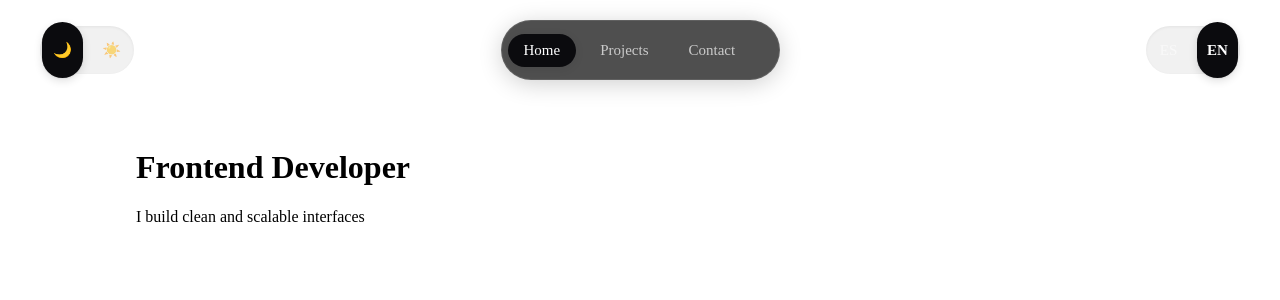
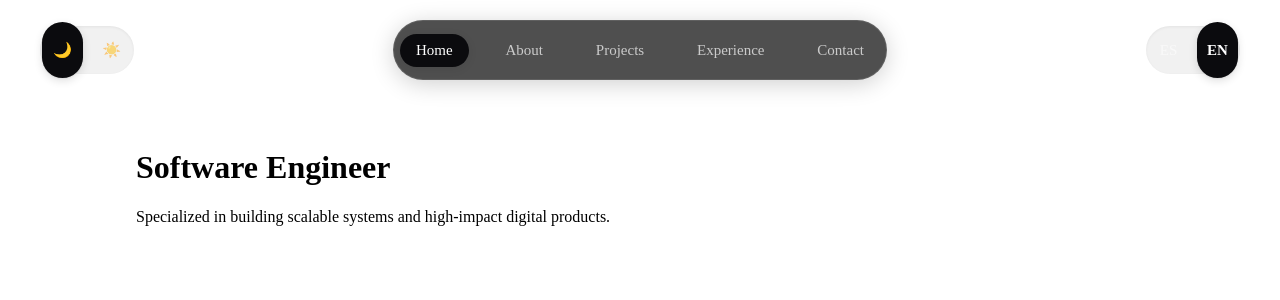
Before and after one commit to tomasitogh/shiny-potato-portfolio, a React (Vite) app: page / in a window 1280 px wide. Shown: the top 300 px of the page. Built offline with nearby package versions, Linux system fonts and the light colour scheme.

Commit message:
Se agregó páginas de Experience y About

```diff
--- a/src/App.jsx
+++ b/src/App.jsx
@@ -2,7 +2,9 @@ import { use, useState } from 'react'
 import NavBar from "./components/Navbar"
 import { Routes, Route, useLocation } from 'react-router-dom'
 import Home from "./pages/Home"
+import About from "./pages/About"
 import Projects from "./pages/Projects"
+import Experience from "./pages/Experience"
 import Contact from "./pages/Contact"
 import './App.css'
 import { AnimatePresence, motion } from 'framer-motion'
@@ -26,7 +28,9 @@ function App() {
         >
           <Routes location={location} key={location.pathname}>
             <Route path="/" element={<Home />} />
+            <Route path="/about" element={<About />} />
             <Route path="/projects" element={<Projects />} />
+            <Route path="/experience" element={<Experience />} />
             <Route path="/contact" element={<Contact />} />
           </Routes>
         </motion.div>
--- a/src/components/NavBar.css
+++ b/src/components/NavBar.css
@@ -42,7 +42,10 @@
 .main-pill {
   padding: 5px 6px;
   height: 48px;
-  width: 265px;
+  width: auto;
+  min-width: 480px;
+  display: flex;
+  justify-content: space-between;
 }
 
 .nav-link {
--- a/src/components/NavPill.jsx
+++ b/src/components/NavPill.jsx
@@ -24,6 +24,25 @@ export default function NavPill() {
         )}
       </NavLink>
 
+
+
+      <NavLink
+        to="/about"
+        className={({ isActive }) => isActive ? "nav-link active" : "nav-link"}>
+        {({ isActive }) => (
+          <>
+            {isActive && (
+              <motion.div
+                layoutId="active-pill"
+                className="active-pill-bg"
+                transition={{ type: "spring", bounce: 0.2, duration: 0.6 }}
+              />
+            )}
+            <span style={{ position: "relative", zIndex: 1 }}>{t("nav.about")}</span>
+          </>
+        )}
+      </NavLink>
+
       <NavLink
         to="/projects"
         className={({ isActive }) => isActive ? "nav-link active" : "nav-link"}>
@@ -37,6 +56,23 @@ export default function NavPill() {
               />
             )}
             <span style={{ position: "relative", zIndex: 1 }}>{t("nav.projects")}</span>
+          </>
+        )}
+      </NavLink>
+
+      <NavLink
+        to="/experience"
+        className={({ isActive }) => isActive ? "nav-link active" : "nav-link"}>
+        {({ isActive }) => (
+          <>
+            {isActive && (
+              <motion.div
+                layoutId="active-pill"
+                className="active-pill-bg"
+                transition={{ type: "spring", bounce: 0.2, duration: 0.6 }}
+              />
+            )}
+            <span style={{ position: "relative", zIndex: 1 }}>{t("nav.experience")}</span>
           </>
         )}
       </NavLink>
@@ -57,6 +93,6 @@ export default function NavPill() {
           </>
         )}
       </NavLink>
-    </div>
+    </div >
   )
 }
--- /dev/null
+++ b/src/pages/About.jsx
@@ -0,0 +1,14 @@
+import { useGlobal } from "../context/GlobalContext"
+
+export default function About() {
+    const { t } = useGlobal()
+
+    return (
+        <main className="page">
+            <h1>{t("about.title")}</h1>
+            <p>
+                {t("about.description")}
+            </p>
+        </main>
+    )
+}
--- a/src/pages/Contact.jsx
+++ b/src/pages/Contact.jsx
@@ -9,6 +9,11 @@ export default function Contact() {
       <p>
         {t("contact.description")}
       </p>
+      <div className="contact-links">
+        <a href={`mailto:${t("contact.email")}`}>Email</a>
+        <a href={t("contact.github")} target="_blank" rel="noopener noreferrer">GitHub</a>
+        <a href={t("contact.linkedin")} target="_blank" rel="noopener noreferrer">LinkedIn</a>
+      </div>
     </main>
   )
 }
--- /dev/null
+++ b/src/pages/Experience.jsx
@@ -0,0 +1,22 @@
+import { useGlobal } from "../context/GlobalContext"
+
+export default function Experience() {
+    const { t } = useGlobal()
+
+    return (
+        <main className="page">
+            <h1>{t("experience.title")}</h1>
+            <div className="experience-list">
+                {t("experience.items").map((job, index) => (
+                    <div key={index} className="experience-item" style={{ marginBottom: "2rem" }}>
+                        <h2 style={{ fontSize: "1.2rem", marginBottom: "0.5rem" }}>{job.role} @ {job.company}</h2>
+                        <span style={{ fontSize: "0.9rem", color: "var(--subtext)", display: "block", marginBottom: "0.5rem" }}>
+                            {job.period}
+                        </span>
+                        <p>{job.description}</p>
+                    </div>
+                ))}
+            </div>
+        </main>
+    )
+}
--- a/src/pages/Home.jsx
+++ b/src/pages/Home.jsx
@@ -5,9 +5,9 @@ export default function Home() {
 
   return (
     <main className="page">
-      <h1>{t("hero.title")}</h1>
+      <h1>{t("homePage.title")}</h1>
       <p>
-        {t("hero.subtitle")}
+        {t("homePage.description")}
       </p>
     </main>
   )
--- a/src/pages/Projects.jsx
+++ b/src/pages/Projects.jsx
@@ -6,10 +6,19 @@ export default function Projects() {
   return (
     <main className="page">
       <h1>{t("projects.title")}</h1>
-      <p>
-        Here you will find a selection of real products, experiments and MVPs I
-        have built.
-      </p>
+      <div className="projects-grid">
+        {t("projects.items").map((project, index) => (
+          <div key={index} className="project-card">
+            <h2>{project.title}</h2>
+            <p>{project.description}</p>
+            <div className="tech-stack">
+              {project.technologies.map(tech => (
+                <span key={tech} className="tech-tag">{tech}</span>
+              ))}
+            </div>
+          </div>
+        ))}
+      </div>
     </main>
   )
 }
--- a/src/translations/en.json
+++ b/src/translations/en.json
@@ -1,32 +1,66 @@
 {
-    "hero": {
-        "title": "Frontend Developer",
-        "subtitle": "I build clean and scalable interfaces",
-        "cvButton": "Download CV"
+    "homePage": {
+        "title": "Software Engineer",
+        "description": "Specialized in building scalable systems and high-impact digital products."
+    },
+    "about": {
+        "title": "About Me",
+        "description": "Backend-oriented Software Engineer with experience building data-intensive and full-stack systems. I currently work at Deloitte developing internal tools that process millions of financial records using Python, SQL, and DuckDB."
     },
     "nav": {
         "home": "Home",
+        "about": "About",
         "projects": "Projects",
-        "about": "About Me",
+        "experience": "Experience",
         "contact": "Contact"
     },
     "projects": {
         "title": "Projects",
         "items": [
             {
-                "id": "roadplan",
-                "name": "RoadPlan",
-                "description": "Range-based trip planner",
-                "tech": [
+                "title": "Deloitte – Financial Data Processing Platform",
+                "technologies": [
+                    "Python",
+                    "Pandas",
+                    "DuckDB",
+                    "SQL Server"
+                ],
+                "description": "Internal application used to process and validate millions of financial records."
+            },
+            {
+                "title": "Puros Mates – Full-Stack E-commerce",
+                "technologies": [
+                    "Java",
+                    "Spring Boot",
                     "React",
-                    "Google Maps",
-                    "Node"
-                ]
+                    "MySQL"
+                ],
+                "description": "Full-stack e-commerce system with REST API backend and admin panel."
+            }
+        ]
+    },
+    "experience": {
+        "title": "Experience",
+        "items": [
+            {
+                "role": "Senior Software Engineer",
+                "company": "Tech Corp",
+                "period": "2023 - Present",
+                "description": "Leading microservices development and database optimization."
+            },
+            {
+                "role": "Full Stack Developer",
+                "company": "StartUp Inc",
+                "period": "2021 - 2023",
+                "description": "End-to-end feature development using React and Node.js."
             }
         ]
     },
     "contact": {
         "title": "Contact",
-        "description": "If you want to work together..."
+        "description": "If you’re building a product-driven team and need an engineer who can work across backend, data, and frontend, feel free to reach out.",
+        "email": "gonzaleztomas.contacto@gmail.com",
+        "github": "https://github.com/tomasitogh",
+        "linkedin": "https://www.linkedin.com/in/tomas-gonzalez-humphreys"
     }
 }
--- a/src/translations/es.json
+++ b/src/translations/es.json
@@ -1,32 +1,66 @@
 {
-    "hero": {
-        "title": "Desarrollador Frontend",
-        "subtitle": "Construyo interfaces limpias y escalables",
-        "cvButton": "Descargar CV"
+    "homePage": {
+        "title": "Ingeniero de Software",
+        "description": "Especializado en construir sistemas escalables y productos digitales de alto impacto."
+    },
+    "about": {
+        "title": "Sobre mí",
+        "description": "Ingeniero de software orientado a backend, con experiencia en sistemas full-stack y procesamiento de datos. Actualmente trabajo en Deloitte desarrollando herramientas internas que procesan millones de registros financieros usando Python, SQL y DuckDB."
     },
     "nav": {
         "home": "Inicio",
+        "about": "Sobre mí",
         "projects": "Proyectos",
-        "about": "Sobre mí",
+        "experience": "Experiencia",
         "contact": "Contacto"
     },
     "projects": {
         "title": "Proyectos",
         "items": [
             {
-                "id": "roadplan",
-                "name": "RoadPlan",
-                "description": "Planificador de viajes por autonomía",
-                "tech": [
+                "title": "Deloitte – Plataforma de procesamiento de datos",
+                "technologies": [
+                    "Python",
+                    "Pandas",
+                    "DuckDB",
+                    "SQL Server"
+                ],
+                "description": "Aplicación interna para procesar y validar millones de registros financieros."
+            },
+            {
+                "title": "Puros Mates – E-commerce Full-Stack",
+                "technologies": [
+                    "Java",
+                    "Spring Boot",
                     "React",
-                    "Google Maps",
-                    "Node"
-                ]
+                    "MySQL"
+                ],
+                "description": "Sistema de e-commerce completo con panel de administración y API REST."
+            }
+        ]
+    },
+    "experience": {
+        "title": "Experiencia",
+        "items": [
+            {
+                "role": "Senior Software Engineer",
+                "company": "Tech Corp",
+                "period": "2023 - Presente",
+                "description": "Liderando el desarrollo de microservicios y optimización de bases de datos."
+            },
+            {
+                "role": "Full Stack Developer",
+                "company": "StartUp Inc",
+                "period": "2021 - 2023",
+                "description": "Desarrollo de features end-to-end usando React y Node.js."
             }
         ]
     },
     "contact": {
         "title": "Contacto",
-        "description": "Si quieres trabajar juntos..."
+        "description": "Si estás construyendo un producto y buscás a alguien que pueda trabajar en backend, data y frontend, escribime.",
+        "email": "gonzaleztomas.contacto@gmail.com",
+        "github": "https://github.com/tomasitogh",
+        "linkedin": "https://www.linkedin.com/in/tomas-gonzalez-humphreys"
     }
 }
```
